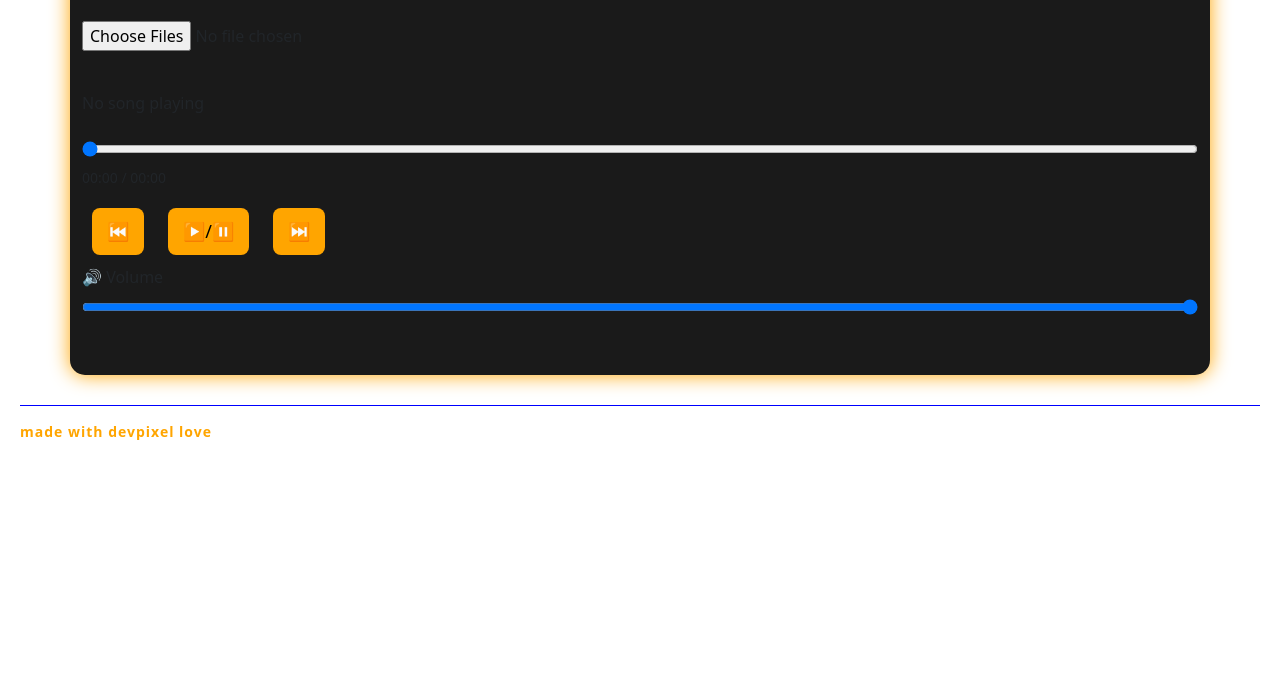
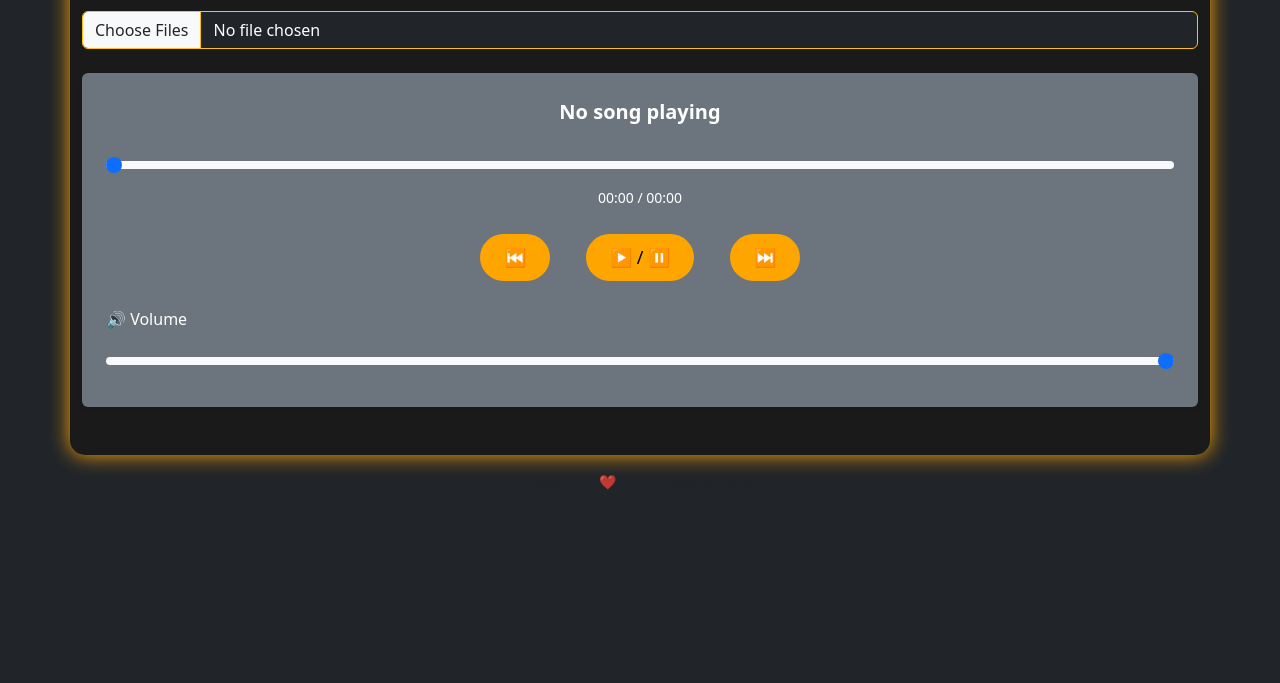
Before and after one commit to creed2110/BeatBox, a plain HTML site: page index.html in a window 1280 px wide. Shown: the part 117-800 px from the top of the page. Drawn offline with nearby package versions, Linux system fonts and the light colour scheme.

Commit message:
Update index.html

```diff
--- a/index.html
+++ b/index.html
@@ -6,35 +6,64 @@
   <link rel="stylesheet" href="style.css">
   <link rel="manifest" href="manifest.json">
   <meta name="theme-color" content="#ff8000">
-  <!-- Bootstrap 5 CDN -->
-<link href="https://cdn.jsdelivr.net/npm/bootstrap@5.3.0/dist/css/bootstrap.min.css" rel="stylesheet">
+
+  <!-- Bootstrap 5 -->
+  <link href="https://cdn.jsdelivr.net/npm/bootstrap@5.3.0/dist/css/bootstrap.min.css" rel="stylesheet">
+
+  <!-- Responsive -->
   <meta name="viewport" content="width=device-width, initial-scale=1.0">
 </head>
-<body>
-  <div class="container">
-    <h1>🎧 DevPixel BeatBox</h1>
-    <input type="file" id="file-input" accept="audio/*" multiple>
-    <div class="player">
-      <p id="current-title">No song playing</p>
+<body class="bg-dark text-white">
+  <div class="container py-4">
+    <h1 class="text-center text-warning mb-4">🎧 DevPixel BeatBox</h1>
+
+    <!-- Upload Audio -->
+    <div class="mb-4">
+      <input type="file" id="file-input" accept="audio/*" multiple class="form-control bg-dark text-white border-warning">
+    </div>
+
+    <!-- Music Player -->
+    <div class="player bg-secondary p-4 rounded shadow-sm mb-4">
+      <p id="current-title" class="text-center fs-5 fw-bold mb-3">No song playing</p>
+
       <audio id="audio"></audio>
-      <input type="range" id="seek-bar" value="0">
-      <div class="time-info">
+
+      <!-- Seek Bar -->
+      <input type="range" id="seek-bar" value="0" class="form-range">
+
+      <!-- Time Info -->
+      <div class="time-info text-center mb-3">
         <span id="current-time">00:00</span> /
         <span id="total-duration">00:00</span>
       </div>
-      <div class="controls">
-        <button onclick="prevSong()">⏮️</button>
-        <button onclick="togglePlay()">▶️/⏸</button>
-        <button onclick="nextSong()">⏭️</button>
+
+      <!-- Controls -->
+      <div class="controls d-flex justify-content-center gap-3 mb-3">
+        <button onclick="prevSong()" class="btn btn-outline-warning rounded-pill px-4">⏮️</button>
+        <button onclick="togglePlay()" class="btn btn-warning rounded-pill px-4">▶️ / ⏸</button>
+        <button onclick="nextSong()" class="btn btn-outline-warning rounded-pill px-4">⏭️</button>
       </div>
-      <label for="volume">🔊 Volume</label>
-      <input type="range" id="volume" min="0" max="1" step="0.01" value="1">
+
+      <!-- Volume -->
+      <label for="volume" class="form-label">🔊 Volume</label>
+      <input type="range" id="volume" min="0" max="1" step="0.01" value="1" class="form-range">
     </div>
-    <ul id="playlist"></ul>
+
+    <!-- Playlist -->
+    <div id="playlist" class="list-group">
+      <!-- Songs will be added dynamically as Bootstrap list items -->
+      <!-- Example:
+      <div class="list-group-item bg-dark text-white border-secondary">Song Name</div>
+      -->
+    </div>
   </div>
- <footer class="devpixel-footer">
-   made with devpixel love
-</footer>
+
+  <!-- Footer -->
+  <footer class="text-center text-muted py-3 small">
+    made with ❤️ by <strong>DevPixel Studios</strong>
+  </footer>
+
+  <!-- Script -->
   <script src="script.js"></script>
   <script>
     if ('serviceWorker' in navigator) {
```
